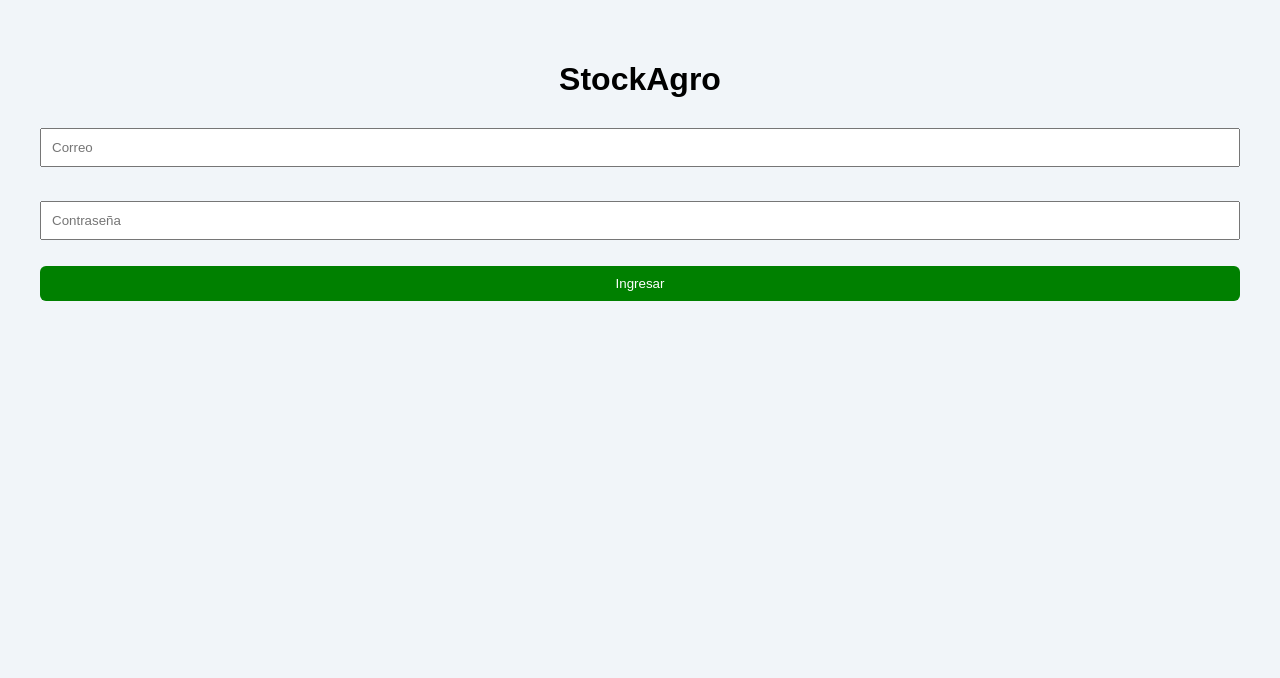
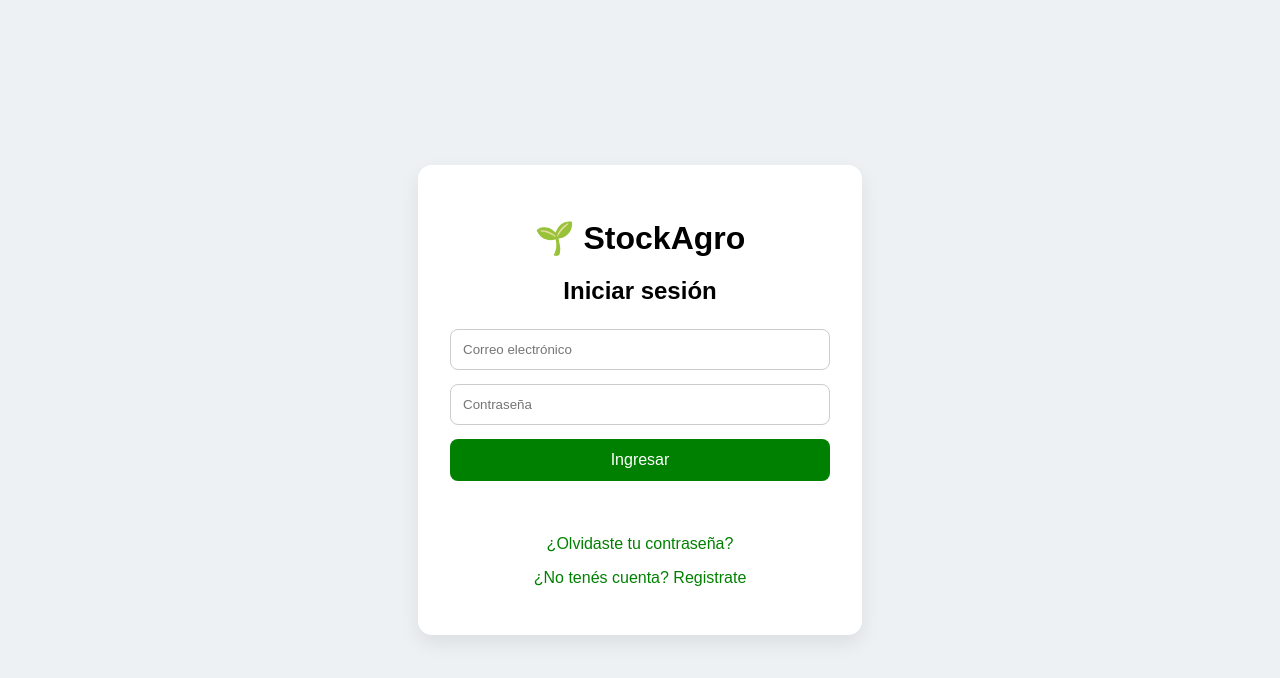
Before and after one commit to Joakoo28/StockAgro, a React app in the folder frontend/: page / in a window 1280 px wide. Shown: the top 678 px of the page. Built offline with nearby package versions, Linux system fonts and the light colour scheme; the HTML template or start-up script is replaced by a standard one.

Commit message:
Integracion de Recuperacion de contraseñas

```diff
--- a/frontend/src/App.jsx
+++ b/frontend/src/App.jsx
@@ -1,16 +1,25 @@
 import { useEffect, useState } from 'react'
+import LoginPage from './pages/LoginPage'
+import RegisterPage from './pages/RegisterPage'
+import DashboardPage from './pages/DashboardPage'
+import ForgotPasswordPage from './pages/ForgotPasswordPage'
 import { supabase } from './lib/supabase'
 
 function App() {
-  const [email, setEmail] = useState('')
-  const [password, setPassword] = useState('')
-  const [mensaje, setMensaje] = useState('')
+  const [vista, setVista] = useState('login')
   const [usuario, setUsuario] = useState(null)
   const [perfil, setPerfil] = useState(null)
+  const [mensaje, setMensaje] = useState('')
 
   useEffect(() => {
+  const ruta = window.location.pathname
+
+  if (ruta === '/reset-password') {
+    setVista('reset')
+  } else {
     verificarSesion()
-  }, [])
+  }
+}, [])
 
   const verificarSesion = async () => {
     const {
@@ -26,19 +35,20 @@ function App() {
   const cargarPerfil = async (userId) => {
     const { data, error } = await supabase
       .from('profiles')
-      .select('*')
+      .select('id, email, nombre_completo, rol, activo')
       .eq('id', userId)
       .single()
 
     if (error) {
-      setMensaje(error.message)
+      setMensaje('Error perfil: ' + error.message)
       return
     }
 
     setPerfil(data)
+    setMensaje('')
   }
 
-  const login = async () => {
+  const login = async (email, password) => {
     setMensaje('')
 
     const { data, error } = await supabase.auth.signInWithPassword({
@@ -48,62 +58,74 @@ function App() {
 
     if (error) {
       setMensaje(error.message)
-      return
+      return false
     }
 
     setUsuario(data.user)
     await cargarPerfil(data.user.id)
+    return true
+  }
+
+  const register = async (nombreCompleto, email, password) => {
+    setMensaje('')
+
+    const { error } = await supabase.auth.signUp({
+      email,
+      password,
+      options: {
+        data: {
+          nombre_completo: nombreCompleto,
+        },
+      },
+    })
+
+    if (error) {
+      setMensaje(error.message)
+      return false
+    }
+
+    setMensaje('Usuario registrado correctamente.')
+    setVista('login')
+    return true
   }
 
   const logout = async () => {
     await supabase.auth.signOut()
     setUsuario(null)
     setPerfil(null)
-    setEmail('')
-    setPassword('')
     setMensaje('')
+    setVista('login')
   }
 
   if (usuario) {
+    return <DashboardPage usuario={usuario} perfil={perfil} logout={logout} />
+  }
+
+  if (vista === 'register') {
     return (
-      <div style={{ padding: 40, fontFamily: 'Arial' }}>
-        <h1>🌱 StockAgro</h1>
-        <h2>Panel principal</h2>
+      <RegisterPage
+        register={register}
+        volverLogin={() => setVista('login')}
+        mensaje={mensaje}
+      />
+    )
+  }
 
-        <p><strong>Email:</strong> {usuario.email}</p>
-        <p><strong>Nombre:</strong> {profiles?.nombre_completo || 'Sin nombre'}</p>
-        <p><strong>Rol:</strong> {profiles?.rol || 'Sin rol'}</p>
-
-        <button onClick={logout}>Cerrar sesión</button>
-      </div>
+  if (vista === 'forgot') {
+    return (
+      <ForgotPasswordPage
+        volverLogin={() => setVista('login')}
+      />
     )
   }
 
   return (
-    <div style={{ padding: 40, fontFamily: 'Arial' }}>
-      <h1>StockAgro</h1>
-
-      <input
-        placeholder="Correo"
-        value={email}
-        onChange={(e) => setEmail(e.target.value)}
-      />
-
-      <br /><br />
-
-      <input
-        type="password"
-        placeholder="Contraseña"
-        value={password}
-        onChange={(e) => setPassword(e.target.value)}
-      />
-
-      <br /><br />
-
-      <button onClick={login}>Ingresar</button>
-
-      <p>{mensaje}</p>
-    </div>
+    <LoginPage
+      login={login}
+      irARegistro={() => setVista('register')}
+      irARecuperar={() => setVista('forgot')}
+      mensaje={mensaje}
+    />
   )
 }
 
--- a/frontend/src/index.css
+++ b/frontend/src/index.css
@@ -1,48 +1,66 @@
 body {
   margin: 0;
   font-family: Arial, sans-serif;
-  background: #f1f5f9;
+  background: #eef1f4;
 }
 
-.container {
-  width: 350px;
-  margin: 80px auto;
-  background: white;
-  padding: 30px;
-  border-radius: 10px;
-  box-shadow: 0 0 15px rgba(0, 0, 0, 0.1);
+.auth-container,
+.dashboard-container {
+  min-height: 100vh;
+  display: flex;
+  justify-content: center;
+  align-items: center;
 }
 
-h1, h2 {
+.card {
+  width: 380px;
+  background: white;
+  padding: 32px;
+  border-radius: 14px;
+  box-shadow: 0 8px 20px rgba(0, 0, 0, 0.08);
   text-align: center;
+}
+
+h1 {
+  margin-bottom: 8px;
+}
+
+h2 {
+  margin-bottom: 24px;
 }
 
 input {
   width: 100%;
-  padding: 10px;
-  margin: 8px 0;
+  padding: 12px;
+  margin-bottom: 14px;
+  border: 1px solid #ccc;
+  border-radius: 8px;
   box-sizing: border-box;
 }
 
 button {
   width: 100%;
-  padding: 10px;
+  padding: 12px;
   background: green;
   color: white;
   border: none;
+  border-radius: 8px;
   cursor: pointer;
-  border-radius: 6px;
+  font-size: 16px;
 }
 
 button:hover {
   opacity: 0.9;
 }
 
-a {
-  color: green;
-  text-decoration: none;
+.mensaje {
+  min-height: 24px;
+  margin-top: 14px;
+  color: #333;
 }
 
-p {
-  text-align: center;
+.link {
+  margin-top: 16px;
+  color: green;
+  cursor: pointer;
 }
--- a/frontend/src/pages/DashboardPage.jsx
+++ b/frontend/src/pages/DashboardPage.jsx
@@ -1,57 +1,18 @@
-import { useEffect, useState } from 'react'
-import { supabase } from '../lib/supabase'
-import { useNavigate } from 'react-router-dom'
+function DashboardPage({ usuario, perfil, logout }) {
+  return (
+    <div className="dashboard-container">
+      <div className="card">
+        <h1>🌱 StockAgro</h1>
+        <h2>Panel principal</h2>
 
-export default function DashboardPage() {
-  const [perfil, setPerfil] = useState(null)
-  const navigate = useNavigate()
+        <p><strong>Email:</strong> {usuario.email}</p>
+        <p><strong>Nombre:</strong> {perfil?.nombre_completo || 'Sin nombre'}</p>
+        <p><strong>Rol:</strong> {perfil?.rol || 'Sin rol'}</p>
 
-  useEffect(() => {
-    const cargarPerfil = async () => {
-      const {
-        data: { user },
-      } = await supabase.auth.getUser()
-
-      if (!user) {
-        navigate('/')
-        return
-      }
-
-      const { data, error } = await supabase
-        .from('profiles')
-        .select('*')
-        .eq('id', user.id)
-        .single()
-
-      if (error) {
-        alert(error.message)
-        return
-      }
-
-      setPerfil(data)
-    }
-
-    cargarPerfil()
-  }, [navigate])
-
-  const handleLogout = async () => {
-    await supabase.auth.signOut()
-    navigate('/')
-  }
-
-  return (
-    <div className="container">
-      <h1>Panel principal</h1>
-
-      {perfil && (
-        <>
-          <p>Nombre: {perfil.nombre_completo}</p>
-          <p>Email: {perfil.email}</p>
-          <p>Rol: {perfil.rol}</p>
-        </>
-      )}
-
-      <button onClick={handleLogout}>Cerrar sesión</button>
+        <button onClick={logout}>Cerrar sesión</button>
+      </div>
     </div>
   )
 }
+
+export default DashboardPage
--- a/frontend/src/pages/ForgotPasswordPage.jsx
+++ b/frontend/src/pages/ForgotPasswordPage.jsx
@@ -1,39 +1,48 @@
 import { useState } from 'react'
 import { supabase } from '../lib/supabase'
-import { Link } from 'react-router-dom'
 
-export default function ForgotPasswordPage() {
+function ForgotPasswordPage({ volverLogin }) {
   const [email, setEmail] = useState('')
+  const [mensaje, setMensaje] = useState('')
 
-  const handleReset = async (e) => {
-    e.preventDefault()
+  const enviarRecuperacion = async () => {
+    setMensaje('')
 
-    const { error } = await supabase.auth.resetPasswordForEmail(email)
+    const { error } = await supabase.auth.resetPasswordForEmail(email, {
+      redirectTo: 'http://localhost:5173/reset-password',
+    })
 
     if (error) {
-      alert(error.message)
+      setMensaje(error.message)
       return
     }
 
-    alert('Correo enviado.')
+    setMensaje('Te enviamos un correo para recuperar la contraseña.')
   }
 
   return (
-    <div className="container">
-      <h2>Recuperar contraseña</h2>
+    <div className="auth-container">
+      <div className="card">
+        <h1>🌱 StockAgro</h1>
+        <h2>Recuperar contraseña</h2>
 
-      <form onSubmit={handleReset}>
         <input
           type="email"
-          placeholder="Correo"
+          placeholder="Correo electrónico"
           value={email}
           onChange={(e) => setEmail(e.target.value)}
         />
 
-        <button type="submit">Enviar</button>
-      </form>
+        <button onClick={enviarRecuperacion}>Enviar correo</button>
 
-      <p><Link to="/">Volver</Link></p>
+        <p className="mensaje">{mensaje}</p>
+
+        <p className="link" onClick={volverLogin}>
+          Volver al login
+        </p>
+      </div>
     </div>
   )
 }
+
+export default ForgotPasswordPage
--- a/frontend/src/pages/LoginPage.jsx
+++ b/frontend/src/pages/LoginPage.jsx
@@ -1,37 +1,22 @@
 import { useState } from 'react'
-import { supabase } from '../lib/supabase'
-import { useNavigate, Link } from 'react-router-dom'
 
-export default function LoginPage() {
+function LoginPage({ login, irARegistro, irARecuperar, mensaje }) {
   const [email, setEmail] = useState('')
   const [password, setPassword] = useState('')
-  const navigate = useNavigate()
 
-  const handleLogin = async (e) => {
-    e.preventDefault()
-
-    const { error } = await supabase.auth.signInWithPassword({
-      email,
-      password,
-    })
-
-    if (error) {
-      alert(error.message)
-      return
-    }
-
-    navigate('/dashboard')
+  const manejarLogin = async () => {
+    await login(email, password)
   }
 
   return (
-    <div className="container">
-      <h1>StockAgro</h1>
-      <h2>Iniciar sesión</h2>
+    <div className="auth-container">
+      <div className="card">
+        <h1>🌱 StockAgro</h1>
+        <h2>Iniciar sesión</h2>
 
-      <form onSubmit={handleLogin}>
         <input
           type="email"
-          placeholder="Correo"
+          placeholder="Correo electrónico"
           value={email}
           onChange={(e) => setEmail(e.target.value)}
         />
@@ -43,11 +28,20 @@ export default function LoginPage() {
           onChange={(e) => setPassword(e.target.value)}
         />
 
-        <button type="submit">Ingresar</button>
-      </form>
+        <button onClick={manejarLogin}>Ingresar</button>
 
-      <p><Link to="/register">Crear cuenta</Link></p>
-      <p><Link to="/forgot-password">Olvidé mi contraseña</Link></p>
+        <p className="mensaje">{mensaje}</p>
+
+        <p className="link" onClick={irARecuperar}>
+          ¿Olvidaste tu contraseña?
+        </p>
+
+        <p className="link" onClick={irARegistro}>
+          ¿No tenés cuenta? Registrate
+        </p>
+      </div>
     </div>
   )
 }
+
+export default LoginPage
--- a/frontend/src/pages/RegisterPage.jsx
+++ b/frontend/src/pages/RegisterPage.jsx
@@ -1,38 +1,20 @@
 import { useState } from 'react'
-import { supabase } from '../lib/supabase'
-import { Link } from 'react-router-dom'
 
-export default function RegisterPage() {
+function RegisterPage({ register, volverLogin, mensaje }) {
   const [nombreCompleto, setNombreCompleto] = useState('')
   const [email, setEmail] = useState('')
   const [password, setPassword] = useState('')
 
-  const handleRegister = async (e) => {
-    e.preventDefault()
-
-    const { error } = await supabase.auth.signUp({
-      email,
-      password,
-      options: {
-        data: {
-          nombre_completo: nombreCompleto,
-        },
-      },
-    })
-
-    if (error) {
-      alert(error.message)
-      return
-    }
-
-    alert('Usuario creado. Revisá tu correo.')
+  const manejarRegistro = async () => {
+    await register(nombreCompleto, email, password)
   }
 
   return (
-    <div className="container">
-      <h2>Registro</h2>
+    <div className="auth-container">
+      <div className="card">
+        <h1>🌱 StockAgro</h1>
+        <h2>Registro</h2>
 
-      <form onSubmit={handleRegister}>
         <input
           type="text"
           placeholder="Nombre completo"
@@ -42,7 +24,7 @@ export default function RegisterPage() {
 
         <input
           type="email"
-          placeholder="Correo"
+          placeholder="Correo electrónico"
           value={email}
           onChange={(e) => setEmail(e.target.value)}
         />
@@ -54,10 +36,16 @@ export default function RegisterPage() {
           onChange={(e) => setPassword(e.target.value)}
         />
 
-        <button type="submit">Registrarse</button>
-      </form>
+        <button onClick={manejarRegistro}>Registrarse</button>
 
-      <p><Link to="/">Volver</Link></p>
+        <p className="mensaje">{mensaje}</p>
+
+        <p className="link" onClick={volverLogin}>
+          Volver al login
+        </p>
+      </div>
     </div>
   )
 }
+
+export default RegisterPage
```
Also changed, not shown: frontend/src/pages/ResetPasswordPage.jsx (added, +61 -0 lines).
